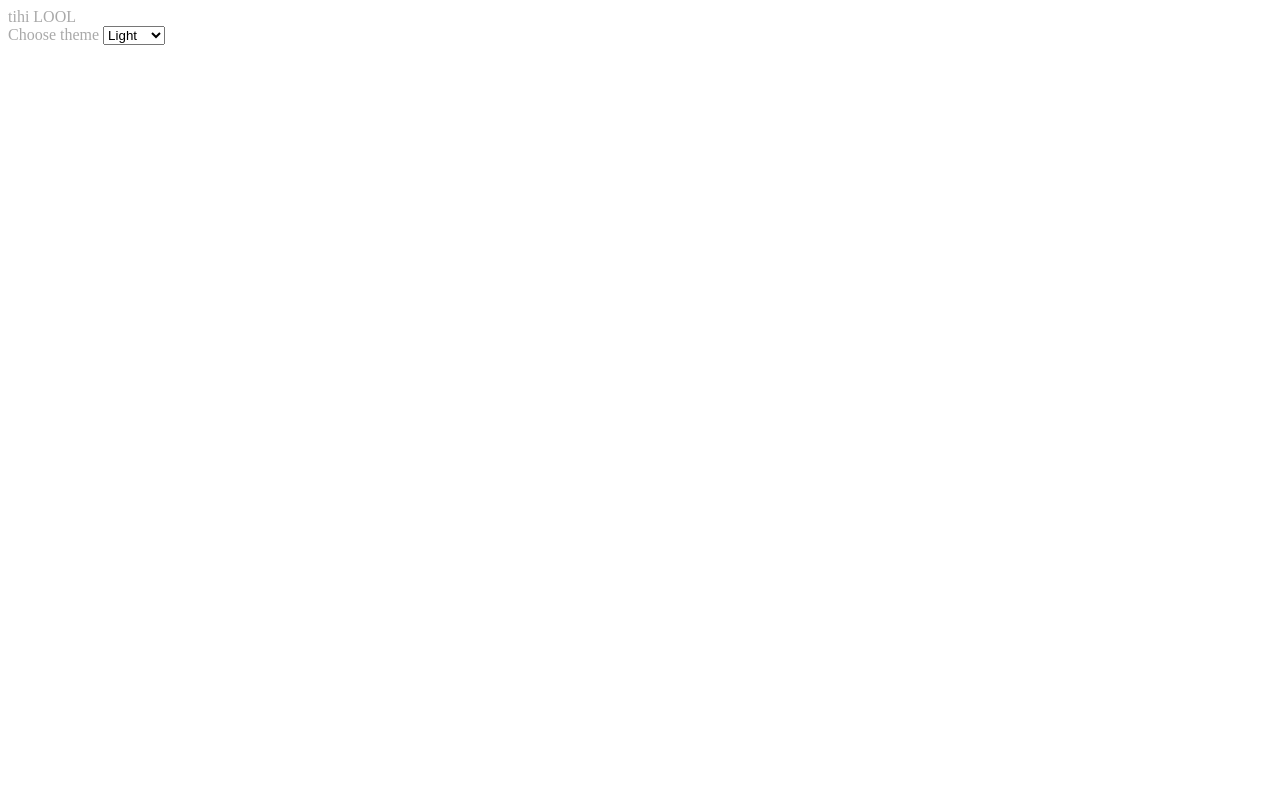
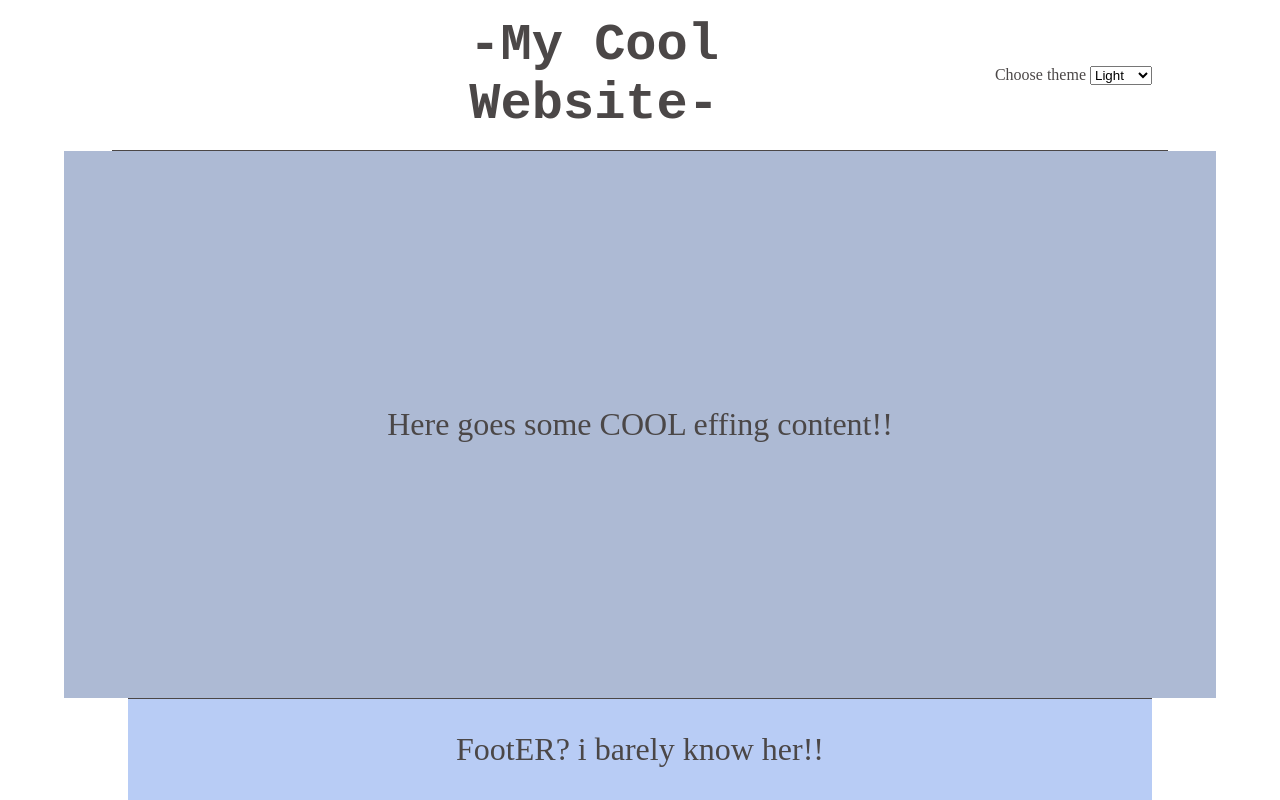
Before and after one commit to OssieSchie/3SEM-sandbox, a plain HTML site: page themeSwitcher/themeS.html in a window 1280 px wide. Drawn offline with Linux system fonts and the light colour scheme.

Commit message:
theme switcher tihi

```diff
--- a/themeSwitcher/themeS.css
+++ b/themeSwitcher/themeS.css
@@ -1,23 +1,82 @@
 :root{
 
 }
+
 body{
     background-color: var(--bg);
-    color: var(--textColor)
+    color: var(--textColor);
+    margin:0;
+    display: flex;
+    flex-direction: column;
+    align-items: center;
+    height: 100vh;
+}
+
+body p{
+    font-size: 200%;
+}
+
+header{
+    display: grid;
+    grid-template-columns: 1fr 1fr 1fr;
+    align-items: center;
+    border-bottom: solid var(--textColor) 1px;
+    padding: 1rem;
+    width: 80vw;
+}
+
+header h1{
+    font-size: 400%;
+    font-family: monospace;
+    grid-column: 2/3;
+    justify-self: center;
+    margin: 0;
+}
+
+main{
+    background-color: var(--mainBg);
+    width: 90cqw;
+    height: 100cqh;
+    display: flex;
+    flex-direction: column;
+    align-items: center;
+    justify-content: center;
+}
+
+#switchBox{
+    grid-column: 3/4;
+    justify-self: right;
+
+}
+
+footer{
+    border-top: solid var(--textColor) 1px;
+    width: 80vw;
+    margin-top: auto;
+    display: flex;
+    flex-direction: row;
+    justify-content: center;
+    background-color: var(--footerBg);
 }
 
 /* -------------------- */
 [data-theme="light"]{
     --bg: white;
-    --textColor: darkgrey;
+    --textColor: rgb(75, 71, 71);
+    --footerBg:rgb(184, 204, 245);
+    --mainBg: rgb(173, 186, 212);
 }
 
 [data-theme="dark"]{
     --bg: black;
     --textColor:white;
+    --footerBg:rgb(47, 48, 51);
+    --mainBg: rgb(23, 24, 26);
 }
 
 [data-theme="hawaii"]{
     --bg: orange;
-    --textColor:rgb(35, 173, 153);
+    --textColor:rgb(16, 117, 102);
+    --footerBg:rgb(235, 172, 77);
+    --mainBg: rgb(240, 125, 32);
 }
--- a/themeSwitcher/themeS.html
+++ b/themeSwitcher/themeS.html
@@ -8,9 +8,8 @@
     <link rel="stylesheet" href="themeS.css">
 </head>
 <body data-theme="light">
-    tihi LOOL
     <header>
-
+        <h1>-My Cool Website-</h1>
         <div id="switchBox">
             <label for="theme-select">Choose theme</label>
 
@@ -22,10 +21,11 @@
         </div>
     </header>
     <main>
+        <p>Here goes some COOL effing content!!</p>
 
     </main>
     <footer>
-
+        <p>FootER? i barely know her!!</p>
     </footer>
 </body>
 </html>
--- a/themeSwitcher/themeS.js
+++ b/themeSwitcher/themeS.js
@@ -1,3 +1,9 @@
 //tger value input fra drop down og smider dem ind i data-theme i html, kig i languageSwitcher, kald dataset.theme = evt.target.value
 
 //document.querySelector("#language").addEventListener("change", (event) => {
+
+document.querySelector("#theme-select").addEventListener("change", changeTheme);
+
+function changeTheme(){
+    document.querySelector("body").dataset.theme = event.target.value;
+}
```
Also changed, not shown: index.html (+3 -0 lines).
